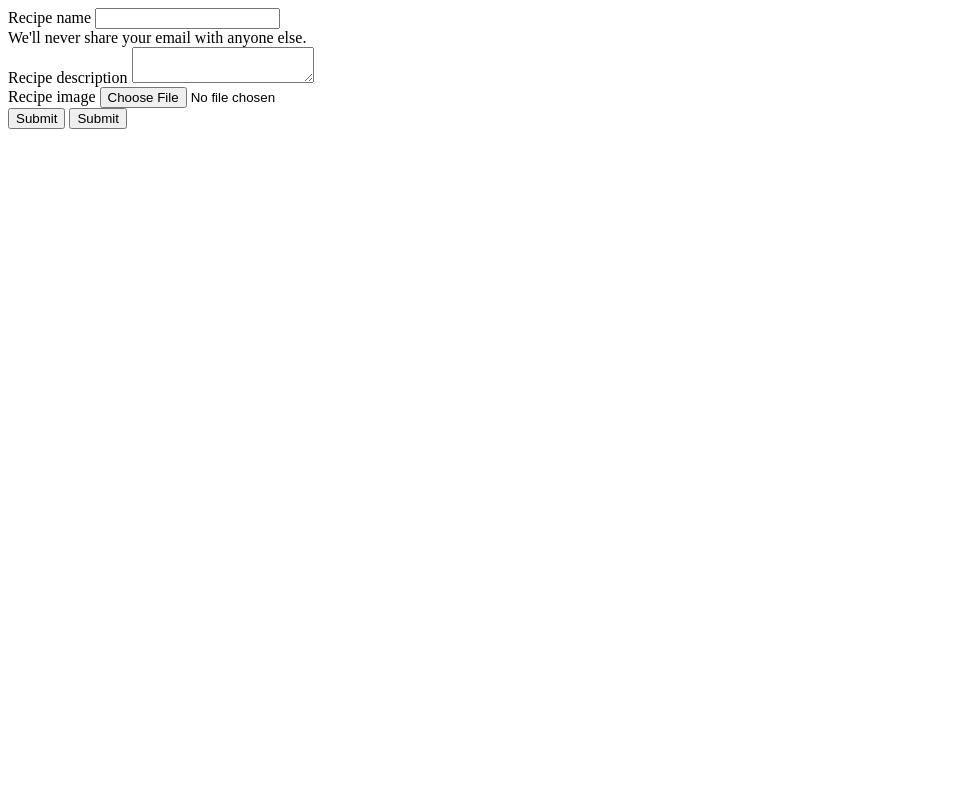
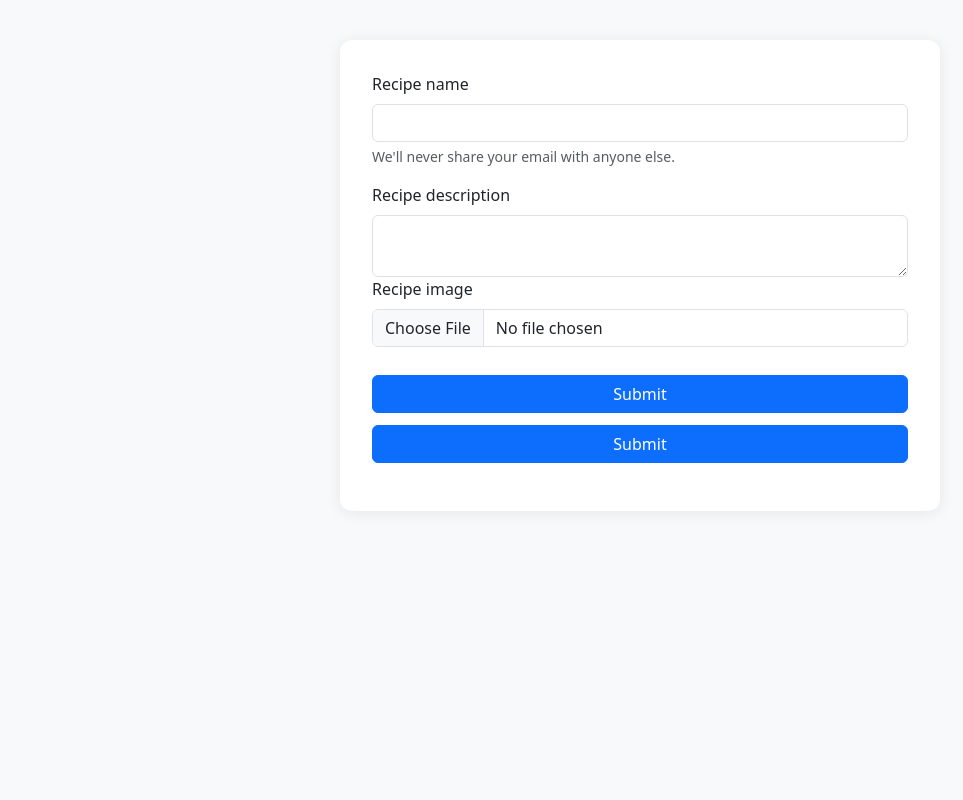
Before and after one commit to prashannaChand/Mero-CHULO-, a Django app: page / in a window 1280 px wide. Shown: the whole page, without its empty margins (0-963 px from the left). Run offline with Django 5.2, Linux system fonts and the light colour scheme.

Commit message:
added css

```diff
--- a/vegge/templates/base.html
+++ b/vegge/templates/base.html
@@ -6,7 +6,6 @@
         <meta name="viewport" content="width=device-width, initial-scale=1.0">
 
 
-
 {% block start %}
  {% endblock %}
  </html>
--- a/vegge/templates/recipes.html
+++ b/vegge/templates/recipes.html
@@ -4,6 +4,27 @@
         <meta charset="UTF-8">
 
         <meta name="viewport" content="width=device-width, initial-scale=1.0">
+        <link rel="stylesheet" href="https://cdn.jsdelivr.net/npm/bootstrap@5.3.0/dist/css/bootstrap.min.css">
+        <style>
+          body {
+            background-color: #f8f9fa;
+          }
+          .container {
+            margin-top: 40px;
+            max-width: 600px;
+            background: #fff;
+            padding: 32px;
+            border-radius: 12px;
+            box-shadow: 0 2px 16px rgba(0,0,0,0.08);
+          }
+          .form-label {
+            font-weight: 500;
+          }
+          .btn-primary {
+            width: 100%;
+            margin-top: 12px;
+          }
+        </style>
 
         <title>RECIPE</title>
 <div class="container">
```
